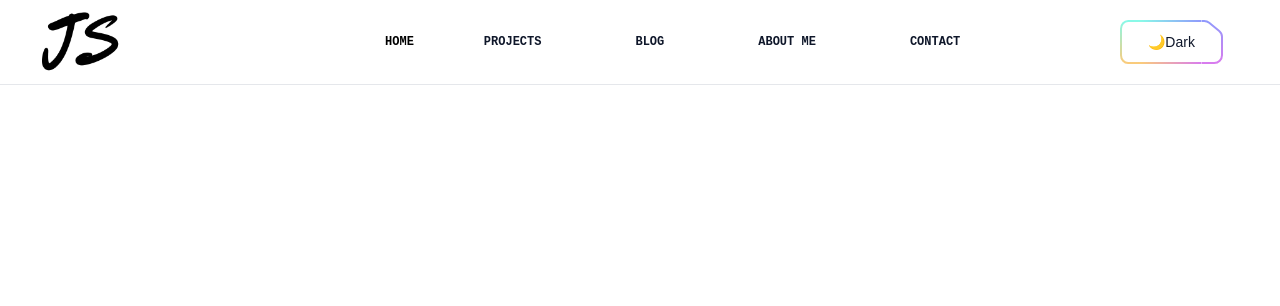
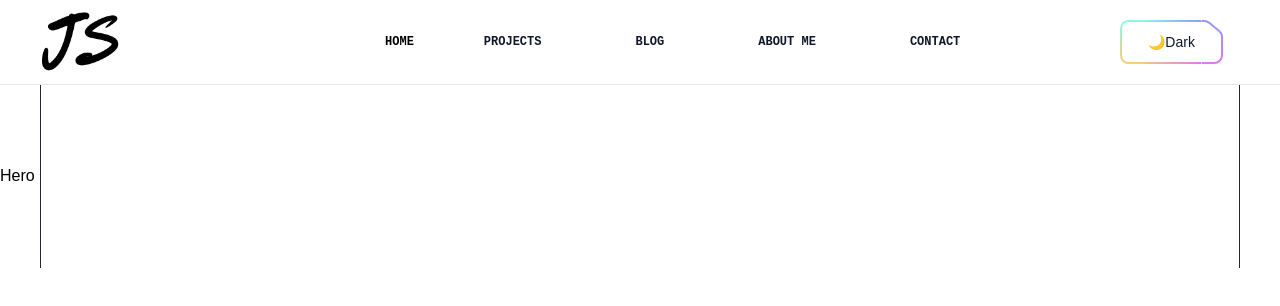
Before and after one commit to JayanShrestha/my-portfolio-react, a React (Vite) app: page / in a window 1280 px wide. Shown: the top 306 px of the page. Built offline with nearby package versions, Linux system fonts and the light colour scheme; the HTML template or start-up script is replaced by a standard one.

Commit message:
initial commit

```diff
--- a/src/App.jsx
+++ b/src/App.jsx
@@ -1,11 +1,13 @@
 import ButtonGradient from "./assets/assets/svg/ButtonGradient";
 import Button from "./components/Button";
 import Header from "./components/Header";
+import Hero from "./components/Hero";
 function App() {
   return (
     <>
       <div className="pt-[4.75rem] lg:pt-[5.25rem] overflow-hidden">
         <Header />
+        <Hero />
       </div>
     </>
   );
--- /dev/null
+++ b/src/components/Hero.jsx
@@ -0,0 +1,5 @@
+import Section from "./Section";
+const Hero = () => {
+  return <Section>Hero</Section>;
+};
+export default Hero;
--- /dev/null
+++ b/src/components/Section.jsx
@@ -0,0 +1,29 @@
+import Sectionsvg from "../assets/assets/svg/SectionSvg";
+
+const Section = ({
+  className,
+  id,
+  crosses,
+  crossesOffset,
+  customPaddings,
+  children,
+}) => {
+  return (
+    <div
+      id={id}
+      className={`relative ${customPaddings || `py-10 lg:py-16 xl:py-20 ${crosses ? `lg:py-32 xl:py-40` : ``}${className || ""}`}`}
+    >
+      {children}
+      <div className="hidden absolute top-0 left-5 w-0.25 h-full bg-stroke-1 pointer-events-none md:block lg:left-7.5 xl:left-10"></div>
+      <div className="hidden absolute top-0 right-5 w-0.25 h-full bg-stroke-1 pointer-events-none md:block lg:right-7.5 xl:right-10"></div>
+      {crosses && (
+        <>
+          <div
+            className={`hidden absolute top-0 left-7.5 right-7.5 h-0.25 bg-stroke-1 ${crossesOffset && crossesOffset} pointer-events-none lg:block xl:left-10 right-10`}
+          />
+        </>
+      )}
+    </div>
+  );
+};
+export default Section;
```
